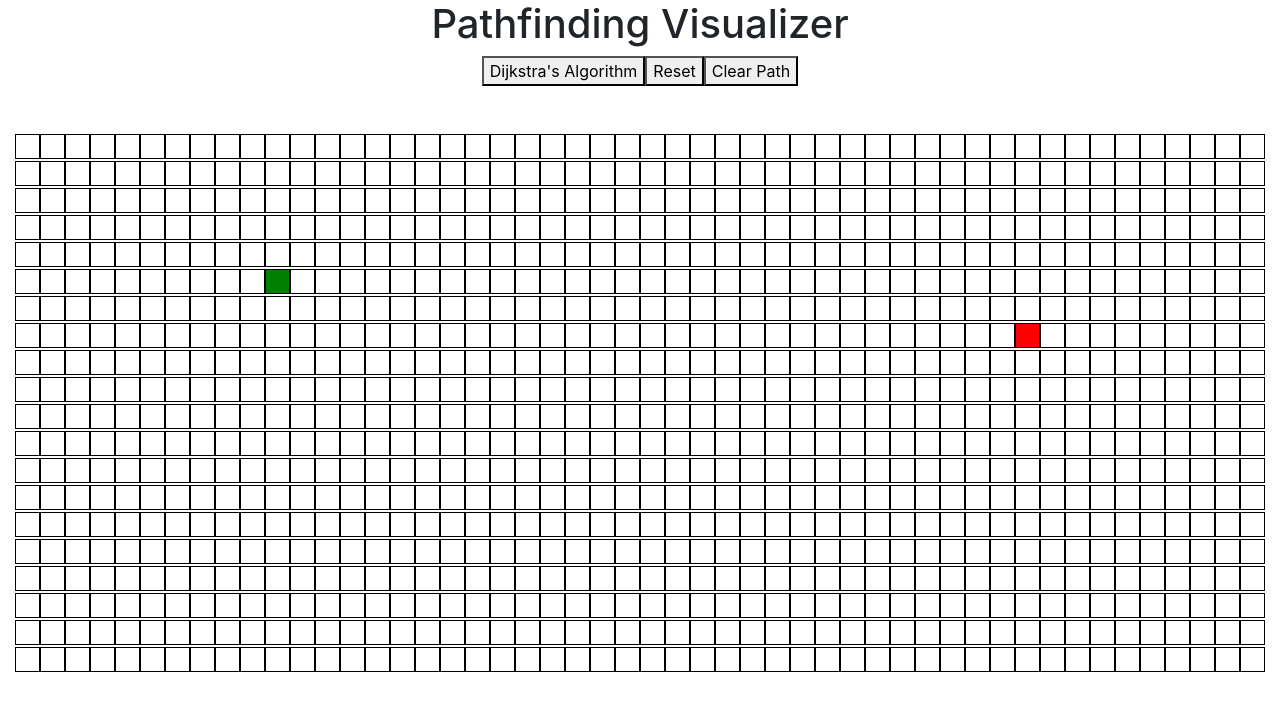
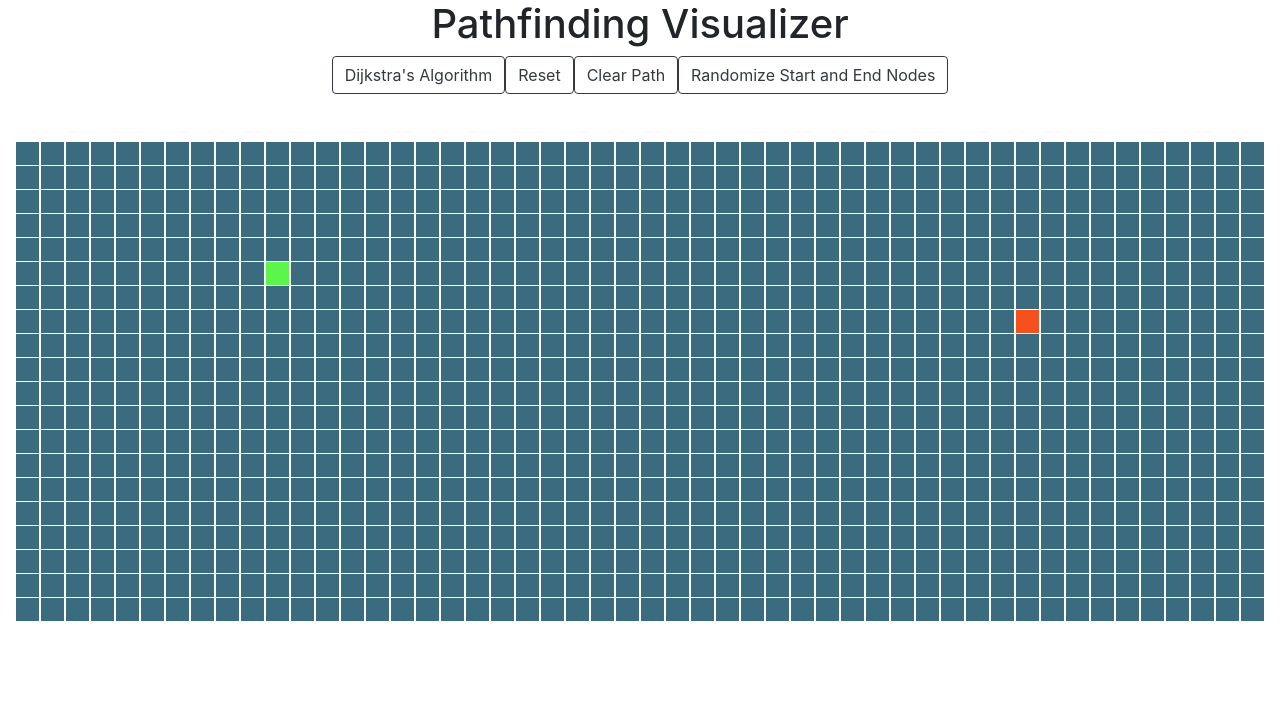
Before and after one commit to adamjamesadair/pathfinding-visualizer, a React (Create React App) app: page / in a window 1280 px wide. Shown: the top 710 px of the page. Built offline with nearby package versions, Linux system fonts and the light colour scheme.

Commit message:
Added styles and clear path and randomize button

```diff
--- a/src/AlgoVisualizer/AlgoVisualizer.css
+++ b/src/AlgoVisualizer/AlgoVisualizer.css
@@ -1,3 +1,3 @@
 .grid {
-    margin-top: 50px;
+  margin-top: 50px;
 }
--- a/src/AlgoVisualizer/AlgoVisualizer.jsx
+++ b/src/AlgoVisualizer/AlgoVisualizer.jsx
@@ -1,7 +1,7 @@
 import React, {Component} from 'react';
 import Node from './Node/Node';
 
-import {computeDijkstra, getNodesInShortestPathOrder} from '../Algorithms/dijkstra';
+import {visualizeDijkstra} from '../Algorithms/dijkstra';
 import './AlgoVisualizer.css';
 
 export default class AlgoVisualizer extends Component {
@@ -36,60 +36,24 @@ export default class AlgoVisualizer extends Component {
     }
 
     clearPath() {
-        // TODO
-        // const {grid} = this.state;
-        // const newGrid = grid.slice();
-        // const node = newGrid[row][col];
-        // const newNode = {
-        //     ...node,
-        //     distance: Infinity,
-        //     isVisited: false,
-        // };
-        // newGrid[row][col] = newNode;
-        // grid = newGrid;
-        // this.setState({ grid });
-    }
+        var {grid} = this.state;
 
-    animateDijkstra(visitedNodesInOrder, nodesInShortestPathOrder) {
-        for (let i = 0; i <= visitedNodesInOrder.length; i++) {
-        if (i === visitedNodesInOrder.length) {
-            setTimeout(() => {
-                this.animateShortestPath(nodesInShortestPathOrder);
-            }, 10 * i);
-            return;
+        for(const row of grid) {
+            for(var node of row){
+                // update node values
+                var distance = node.type === "startNode" ? 0 : Infinity;
+                node = createNode(node.row, node.col, node.type, distance);
+                // update css class
+                if(node.type === "default"){
+                    document.getElementById(`node-${node.row}-${node.col}`).className = 'node';
+                }
+            }
         }
-        setTimeout(() => {
-                const node = visitedNodesInOrder[i];
-                document.getElementById(`node-${node.row}-${node.col}`).className =
-                document.getElementById(`node-${node.row}-${node.col}`).className + ' node-visited';
-            }, 10 * i);
-        }
-    }
-
-    animateShortestPath(nodesInShortestPathOrder) {
-        for (let i = 0; i < nodesInShortestPathOrder.length; i++) {
-        setTimeout(() => {
-            const node = nodesInShortestPathOrder[i];
-            document.getElementById(`node-${node.row}-${node.col}`).className =
-            document.getElementById(`node-${node.row}-${node.col}`).className + ' node-shortest-path';
-        }, 50 * i);
-        }
-    }
-
-    visualizeDijkstra() {
-        const {grid} = this.state;
-        const {startNodeCoords} = this.state;
-        const {finishNodeCoords} = this.state;
-
-        const visitedNodesInOrder = computeDijkstra(grid, startNodeCoords, finishNodeCoords);
-        const nodesInShortestPathOrder = getNodesInShortestPathOrder(grid[finishNodeCoords[0]][finishNodeCoords[1]]);
-        this.animateDijkstra(visitedNodesInOrder, nodesInShortestPathOrder);
+        this.setState({ grid });
     }
 
     resetGrid() {
-        var {grid} = this.state;
-        const {startNodeCoords} = this.state;
-        const {finishNodeCoords} = this.state;
+        var {grid, startNodeCoords, finishNodeCoords} = this.state;
 
         // reset node classnames
         for (const row of grid) {
@@ -105,15 +69,32 @@ export default class AlgoVisualizer extends Component {
         this.setState({ grid });
     }
 
+    randomizeStartFinishNodes() {
+        this.resetGrid();
+        var {grid, startNodeCoords, finishNodeCoords } = this.state;
+
+        grid[startNodeCoords[0]][startNodeCoords[1]] = createNode(startNodeCoords[0], startNodeCoords[1], "default", Infinity);
+        grid[finishNodeCoords[0]][finishNodeCoords[1]] = createNode(finishNodeCoords[0], finishNodeCoords[1], "default", Infinity);
+
+        startNodeCoords = [randomInteger(0, grid.length - 1), randomInteger(0, grid[0].length - 1)];
+        finishNodeCoords = [randomInteger(0, grid.length - 1), randomInteger(0, grid[0].length - 1)];
+
+        grid[startNodeCoords[0]][startNodeCoords[1]] = createNode(startNodeCoords[0], startNodeCoords[1], "startNode", 0);
+        grid[finishNodeCoords[0]][finishNodeCoords[1]] = createNode(finishNodeCoords[0], finishNodeCoords[1], "finishNode", Infinity);
+
+        this.setState({ grid, startNodeCoords, finishNodeCoords });
+    }
+
     render() {
-        const {grid} = this.state;
+        const {grid, startNodeCoords, finishNodeCoords} = this.state;
 
         return (
             <div>
                 <h1>Pathfinding Visualizer</h1>
-                <button onClick={() => this.visualizeDijkstra()}>Dijkstra's Algorithm</button>
-                <button onClick={()=> this.resetGrid()}>Reset</button>
-                <button onClick={()=> this.clearPath()}>Clear Path</button>
+                <button className="btn btn-outline-dark" onClick={() => visualizeDijkstra(grid, startNodeCoords, finishNodeCoords)}>Dijkstra's Algorithm</button>
+                <button className="btn btn-outline-dark" onClick={()=> this.resetGrid()}>Reset</button>
+                <button className="btn btn-outline-dark" onClick={()=> this.clearPath()}>Clear Path</button>
+                <button className="btn btn-outline-dark" onClick={()=> this.randomizeStartFinishNodes()}>Randomize Start and End Nodes</button>
                 <div className="grid">
                     {grid.map((row, rowIdx) => {
                         return (
@@ -153,7 +134,7 @@ const getInitialGrid = (state) => {
     for (let row = 0; row < nodesPerRow; row++) {
         const currentRow = [];
         for (let col = 0; col < nodesPerCol; col++) {
-            currentRow.push(createNode(row, col, "default", Infinity))
+            currentRow.push(createNode(row, col, "default", Infinity));
         }
         grid.push(currentRow);
     }
@@ -173,7 +154,6 @@ function createNode(row, col, type, distance) {
         type,
         distance,
         isVisited: false,
-        isWall: false,
         previousNode: null
     }
 }
@@ -183,8 +163,12 @@ function getWallUpdatedGrid(grid, row, col) {
     const node = newGrid[row][col];
     const newNode = {
         ...node,
-        type: node.type == "wallNode" ? "default" : node.type == "default" ? "wallNode" : node.type
+        type: node.type === "wallNode" ? "default" : node.type === "default" ? "wallNode" : node.type
     };
     newGrid[row][col] = newNode;
     return newGrid;
 }
+
+function randomInteger(min, max) {
+  return Math.floor(Math.random() * (max - min + 1)) + min;
+}
--- a/src/AlgoVisualizer/Node/Node.css
+++ b/src/AlgoVisualizer/Node/Node.css
@@ -1,9 +1,10 @@
 .node {
   width: 25px;
   height: 25px;
-  margin: -2px 0px;
+  margin: -4px 0px;
   display: inline-block;
-  border: 1px solid black;
+  background-color: #3a6b7e;
+  border: 1px solid white;
 }
 
 .node:hover:not(.node-start):not(.node-finish) {
@@ -11,11 +12,11 @@
 }
 
 .node-start {
-  background-color: green;
+  background-color: #5cf64a;
 }
 
 .node-finish {
-  background-color: red;
+  background-color: #f6511d;
 }
 
 .node-wall {
@@ -23,9 +24,13 @@
 }
 
 .node-visited:not(.node-start):not(.node-finish) {
-  background-color: blue;
+  background-color: #2a9d8f;
 }
 
 .node-shortest-path:not(.node-start):not(.node-finish) {
+  background-color: #e9c46a;
+}
+
+.node-current {
   background-color: yellow;
 }
--- a/src/AlgoVisualizer/Node/Node.jsx
+++ b/src/AlgoVisualizer/Node/Node.jsx
@@ -18,11 +18,11 @@ export default class Node extends Component {
             onMouseUp
         } = this.props;
 
-        const typeClass = type == "finishNode"
+        const typeClass = type === "finishNode"
             ? 'node-finish'
-            : type == "startNode"
+            : type === "startNode"
             ? 'node-start'
-            : type == "wallNode"
+            : type === "wallNode"
             ? 'node-wall'
             : '';
 
--- a/src/Algorithms/dijkstra.js
+++ b/src/Algorithms/dijkstra.js
@@ -12,14 +12,14 @@ export function computeDijkstra(grid, startNodeCoords, finishNodeCoords) {
       var closestNode = unvisitedNodes.shift();
       // unvisitedNodes.unshift();
       // Skip if the closest node is a wall
-      if(closestNode.type == "wallNode") continue;
+      if(closestNode.type === "wallNode") continue;
       // Return if there are no possible routes
       if (closestNode.distance === Infinity) return visitedNodes;
       closestNode.isVisited = true;
       visitedNodes.push(closestNode);
 
       // Check if the current node is the finish node
-      if(closestNode == finishNode) return visitedNodes;
+      if(closestNode === finishNode) return visitedNodes;
       updateUnvisitedNeighbors(closestNode, grid);
   }
 }
@@ -67,3 +67,40 @@ export function getNodesInShortestPathOrder(finishNode) {
   }
   return nodesInShortestPathOrder;
 }
+
+export function visualizeDijkstra(grid, startNodeCoords, finishNodeCoords) {
+  const visitedNodesInOrder = computeDijkstra(grid, startNodeCoords, finishNodeCoords);
+  const nodesInShortestPathOrder = getNodesInShortestPathOrder(grid[finishNodeCoords[0]][finishNodeCoords[1]]);
+  animateDijkstra(visitedNodesInOrder, nodesInShortestPathOrder);
+}
+
+
+function animateDijkstra(visitedNodesInOrder, nodesInShortestPathOrder) {
+  for (let i = 0; i <= visitedNodesInOrder.length; i++) {
+      if (i === visitedNodesInOrder.length) {
+          setTimeout(() => {
+              animateShortestPath(nodesInShortestPathOrder);
+          }, 10 * i);
+          return;
+      }
+
+      setTimeout(() => {
+          const node = visitedNodesInOrder[i];
+          var oldClasses = document.getElementById(`node-${node.row}-${node.col}`).className
+          document.getElementById(`node-${node.row}-${node.col}`).className = oldClasses + ' node-current';
+          setTimeout(()=>{
+              document.getElementById(`node-${node.row}-${node.col}`).className = oldClasses + ' node-visited';
+          }, 10);
+      }, 10 * i);
+  }
+}
+
+function animateShortestPath(nodesInShortestPathOrder) {
+  for (let i = 0; i < nodesInShortestPathOrder.length; i++) {
+      setTimeout(() => {
+          const node = nodesInShortestPathOrder[i];
+          document.getElementById(`node-${node.row}-${node.col}`).className =
+          document.getElementById(`node-${node.row}-${node.col}`).className + ' node-shortest-path';
+      }, 50 * i);
+  }
+}
```
Also changed, not shown: src/AlgoVisualizer/Notes.txt.
